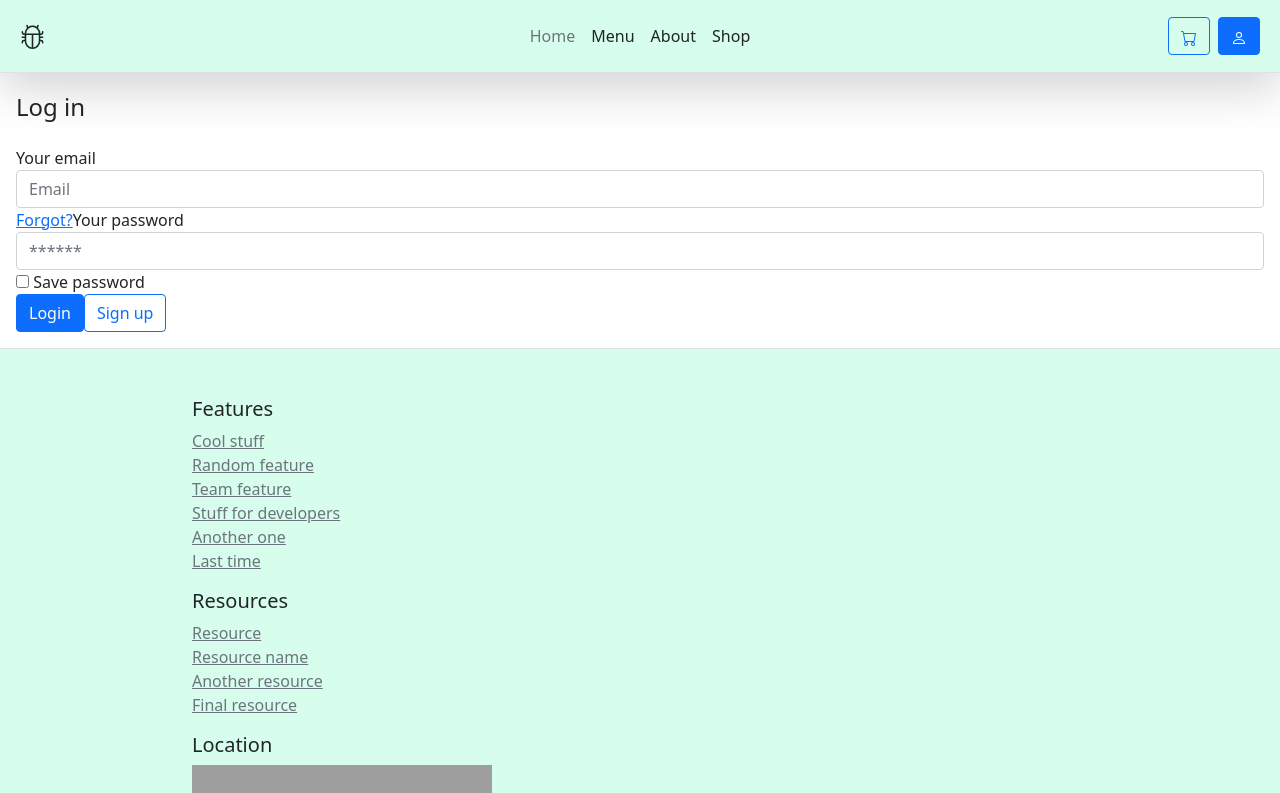
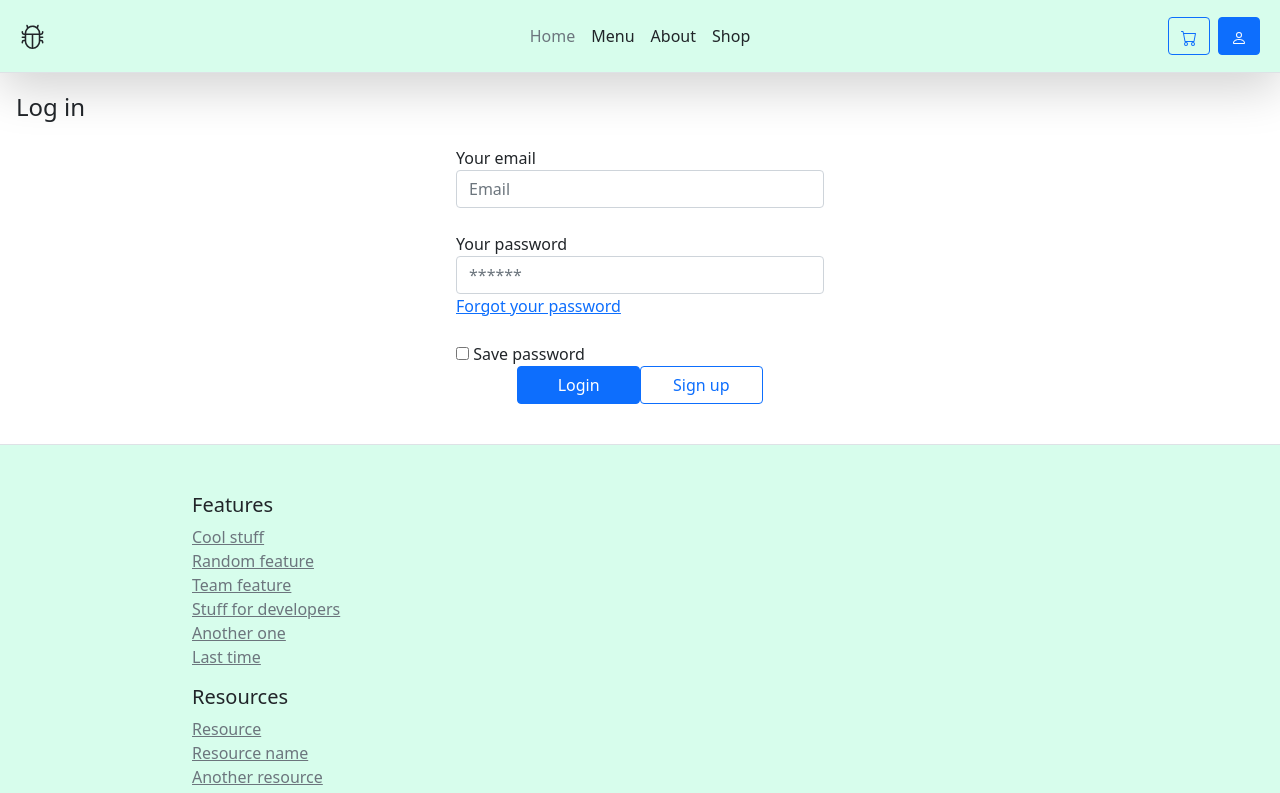
Before and after one commit to klintwales/Coffee-Shop, a React (Create React App) app: page /login in a window 1280 px wide. Shown: the top 793 px of the page. Built offline with nearby package versions, Linux system fonts and the light colour scheme; grey boxes are pictures that could not be loaded.

Commit message:
Update login view

```diff
--- a/src/components/login.jsx
+++ b/src/components/login.jsx
@@ -2,32 +2,38 @@ import React from 'react';
 
 function Login(){
   return(
-    <row>
 <article class="card-body">
   <h4 class="card-title mb-4 mt-1">Log in</h4>
+    <div class="container col-4">
+      <div class="row mb-4 mx-auto">
         <form>
             <div class="form-group">
             	<label>Your email</label>
                 <input name="" class="form-control" placeholder="Email" type="email"/>
             </div>
+            <br/>
             <div class="form-group">
-    	<a class="float-right" href="#">Forgot?</a>
             	<label>Your password</label>
                 <input class="form-control" placeholder="******" type="password"/>
+                <a class="float-right" href="#">Forgot your password</a>
             </div>
+            <br/>
             <div class="form-group">
               <div class="checkbox">
                 <label> <input type="checkbox"/> Save password </label>
               </div>
             </div>
               <div class="form-group">
-          <button type="submit" class="btn btn-primary btn-block"> Login  </button>
-        <a href="" class="float-right btn btn-outline-primary">Sign up</a>
+                <div class="row align-content-center mx-auto d-flex justify-content-center">
+                  <button type="submit" class="btn btn-primary btn-block col-4 align-self-center d-flex justify-content-center"> Login  </button>
+                <a href="" class="float-right btn btn-outline-primary col-4 align-self-center d-flex justify-content-center">Sign up</a>
                 </div>
+              </div>
+        </form>
+      </div>
+    </div>
+</article>
 
-</form>
-</article>
-</row>
 )};
 
 export default Login;
```
Lines whose indentation alone changed are shown as unchanged.
